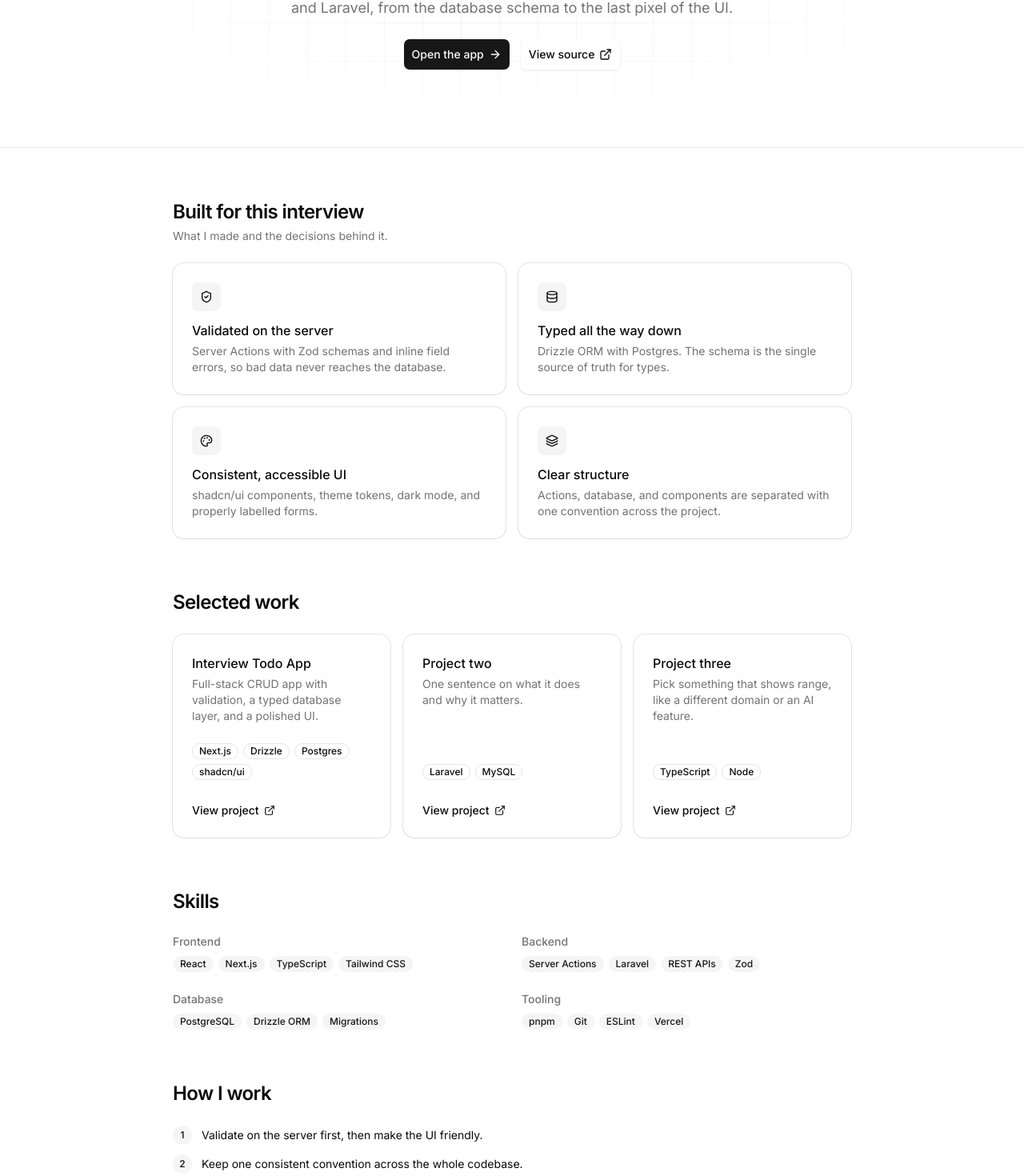
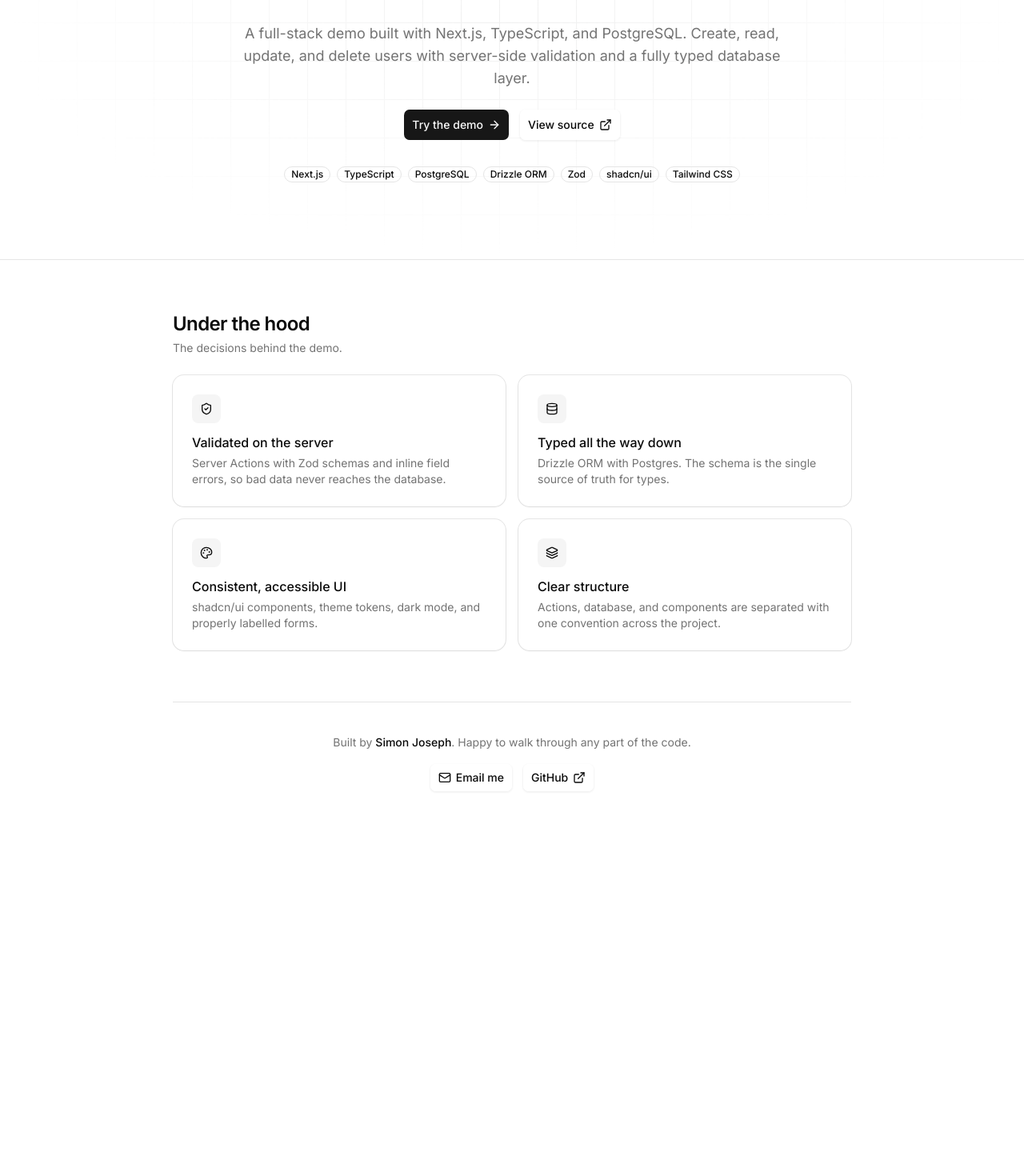
Before and after one commit to simonpangan/clubscope, a Next.js app: page / in a window 1280 px wide. Shown: the part 260-1730 px from the top of the page at 80% size. After the commit the page ends 1314 px from the top, so only its background shows below. Built offline with nearby package versions, Linux system fonts and the light colour scheme.

Commit message:
fix homepage

```diff
--- a/app/page.tsx
+++ b/app/page.tsx
@@ -2,12 +2,13 @@ import Link from 'next/link';
 import {ArrowRight, Database, ExternalLink, Layers, Mail, Palette, ShieldCheck,} from 'lucide-react';
 import {Badge} from '@/components/ui/badge';
 import {buttonVariants} from '@/components/ui/button';
-import {Card, CardContent, CardDescription, CardHeader, CardTitle} from '@/components/ui/card';
-import {Separator} from '@/components/ui/separator';
+import {Card, CardDescription, CardHeader, CardTitle} from '@/components/ui/card';
 
 const GITHUB_URL = 'https://github.com/simonpangan';
 const REPO_URL = 'https://github.com/simonpangan/clubscope';
 const EMAIL = 'simonjoseph.pangan@gmail.com';
+
+const stack = ['Next.js', 'TypeScript', 'PostgreSQL', 'Drizzle ORM', 'Zod', 'shadcn/ui', 'Tailwind CSS'];
 
 const highlights = [
   {
@@ -32,50 +33,6 @@ const highlights = [
   },
 ];
 
-const projects = [
-  {
-    name: 'Interview Todo App',
-    description: 'Full-stack CRUD app with validation, a typed database layer, and a polished UI.',
-    stack: ['Next.js', 'Drizzle', 'Postgres', 'shadcn/ui'],
-    href: REPO_URL,
-  },
-  {
-    name: 'Project two',
-    description: 'One sentence on what it does and why it matters.',
-    stack: ['Laravel', 'MySQL'],
-    href: GITHUB_URL,
-  },
-  {
-    name: 'Project three',
-    description: 'Pick something that shows range, like a different domain or an AI feature.',
-    stack: ['TypeScript', 'Node'],
-    href: GITHUB_URL,
-  },
-];
-
-const skills = [
-  { group: 'Frontend', items: ['React', 'Next.js', 'TypeScript', 'Tailwind CSS'] },
-  { group: 'Backend', items: ['Server Actions', 'Laravel', 'REST APIs', 'Zod'] },
-  { group: 'Database', items: ['PostgreSQL', 'Drizzle ORM', 'Migrations'] },
-  { group: 'Tooling', items: ['pnpm', 'Git', 'ESLint', 'Vercel'] },
-];
-
-const principles = [
-  'Validate on the server first, then make the UI friendly.',
-  'Keep one consistent convention across the whole codebase.',
-  'Write down why, not just what.',
-];
-// --------------------------------
-
-function SectionHeading({ title, subtitle }: { title: string; subtitle?: string }) {
-  return (
-    <div className="space-y-1">
-      <h2 className="text-2xl font-semibold tracking-tight">{title}</h2>
-      {subtitle && <p className="text-sm text-muted-foreground">{subtitle}</p>}
-    </div>
-  );
-}
-
 export default function Home() {
   return (
     <main className="min-h-screen">
@@ -86,17 +43,17 @@ export default function Home() {
           className="absolute inset-0 -z-10 bg-[linear-gradient(to_right,var(--border)_1px,transparent_1px),linear-gradient(to_bottom,var(--border)_1px,transparent_1px)] bg-[size:48px_48px] opacity-60 [mask-image:radial-gradient(ellipse_at_center,black,transparent_70%)]"
         />
         <div className="mx-auto max-w-4xl space-y-6 px-6 py-24 text-center">
-          <Badge variant="secondary">Available for new opportunities</Badge>
+          <Badge variant="secondary">CRUD app demo</Badge>
           <h1 className="text-4xl font-semibold tracking-tight sm:text-6xl">
-            Hi, I&apos;m Simon Joseph.
+            User management, built end to end.
           </h1>
           <p className="mx-auto max-w-2xl text-lg text-muted-foreground">
-            A full-stack developer who builds clean, well-structured web apps with Next.js and
-            Laravel, from the database schema to the last pixel of the UI.
+            A full-stack demo built with Next.js, TypeScript, and PostgreSQL. Create, read, update,
+            and delete users with server-side validation and a fully typed database layer.
           </p>
           <div className="flex flex-wrap items-center justify-center gap-3">
             <Link href="/users" className={buttonVariants({ size: 'lg' })}>
-              Open the app
+              Try the demo
               <ArrowRight />
             </Link>
             <a
@@ -109,16 +66,23 @@ export default function Home() {
               <ExternalLink />
             </a>
           </div>
+          <div className="flex flex-wrap items-center justify-center gap-2 pt-2">
+            {stack.map((s) => (
+              <Badge key={s} variant="outline">
+                {s}
+              </Badge>
+            ))}
+          </div>
         </div>
       </section>
 
       <div className="mx-auto max-w-4xl space-y-16 px-6 py-16">
-        {/* Built for this interview */}
+        {/* Highlights */}
         <section className="space-y-6">
-          <SectionHeading
-            title="Built for this interview"
-            subtitle="What I made and the decisions behind it."
-          />
+          <div className="space-y-1">
+            <h2 className="text-2xl font-semibold tracking-tight">Under the hood</h2>
+            <p className="text-sm text-muted-foreground">The decisions behind the demo.</p>
+          </div>
           <div className="grid gap-4 sm:grid-cols-2">
             {highlights.map(({ icon: Icon, title, text }) => (
               <Card key={title}>
@@ -134,83 +98,14 @@ export default function Home() {
           </div>
         </section>
 
-        {/* Projects */}
-        <section className="space-y-6">
-          <SectionHeading title="Selected work" />
-          <div className="grid gap-4 md:grid-cols-3">
-            {projects.map((p) => (
-              <Card key={p.name} className="flex flex-col">
-                <CardHeader>
-                  <CardTitle className="text-base">{p.name}</CardTitle>
-                  <CardDescription>{p.description}</CardDescription>
-                </CardHeader>
-                <CardContent className="mt-auto space-y-4">
-                  <div className="flex flex-wrap gap-1.5">
-                    {p.stack.map((s) => (
-                      <Badge key={s} variant="outline">
-                        {s}
-                      </Badge>
-                    ))}
-                  </div>
-                  <a
-                    href={p.href}
-                    target="_blank"
-                    rel="noreferrer"
-                    className="inline-flex items-center gap-1.5 text-sm font-medium hover:underline"
-                  >
-                    View project
-                    <ExternalLink className="size-3.5" />
-                  </a>
-                </CardContent>
-              </Card>
-            ))}
-          </div>
-        </section>
-
-        {/* Skills */}
-        <section className="space-y-6">
-          <SectionHeading title="Skills" />
-          <div className="grid gap-6 sm:grid-cols-2">
-            {skills.map((s) => (
-              <div key={s.group} className="space-y-2">
-                <p className="text-sm font-medium text-muted-foreground">{s.group}</p>
-                <div className="flex flex-wrap gap-1.5">
-                  {s.items.map((item) => (
-                    <Badge key={item} variant="secondary">
-                      {item}
-                    </Badge>
-                  ))}
-                </div>
-              </div>
-            ))}
-          </div>
-        </section>
-
-        {/* How I work */}
-        <section className="space-y-6">
-          <SectionHeading title="How I work" />
-          <ul className="space-y-3">
-            {principles.map((p, i) => (
-              <li key={p} className="flex items-start gap-3 text-sm">
-                <span className="flex size-6 shrink-0 items-center justify-center rounded-full bg-muted text-xs font-medium">
-                  {i + 1}
-                </span>
-                <span className="pt-0.5">{p}</span>
-              </li>
-            ))}
-          </ul>
-        </section>
-
-        <Separator />
-
-        {/* Contact */}
-        <section className="space-y-4 text-center">
-          <h2 className="text-2xl font-semibold tracking-tight">Let&apos;s talk</h2>
+        {/* Footer */}
+        <footer className="space-y-4 border-t pt-10 text-center">
           <p className="text-sm text-muted-foreground">
-            Happy to walk through any part of the code or go deeper on a decision.
+            Built by <span className="font-medium text-foreground">Simon Joseph</span>. Happy to walk
+            through any part of the code.
           </p>
           <div className="flex flex-wrap items-center justify-center gap-3">
-            <a href={`mailto:${EMAIL}`} className={buttonVariants()}>
+            <a href={`mailto:${EMAIL}`} className={buttonVariants({ variant: 'outline' })}>
               <Mail />
               Email me
             </a>
@@ -224,7 +119,7 @@ export default function Home() {
               <ExternalLink />
             </a>
           </div>
-        </section>
+        </footer>
       </div>
     </main>
   );
```
